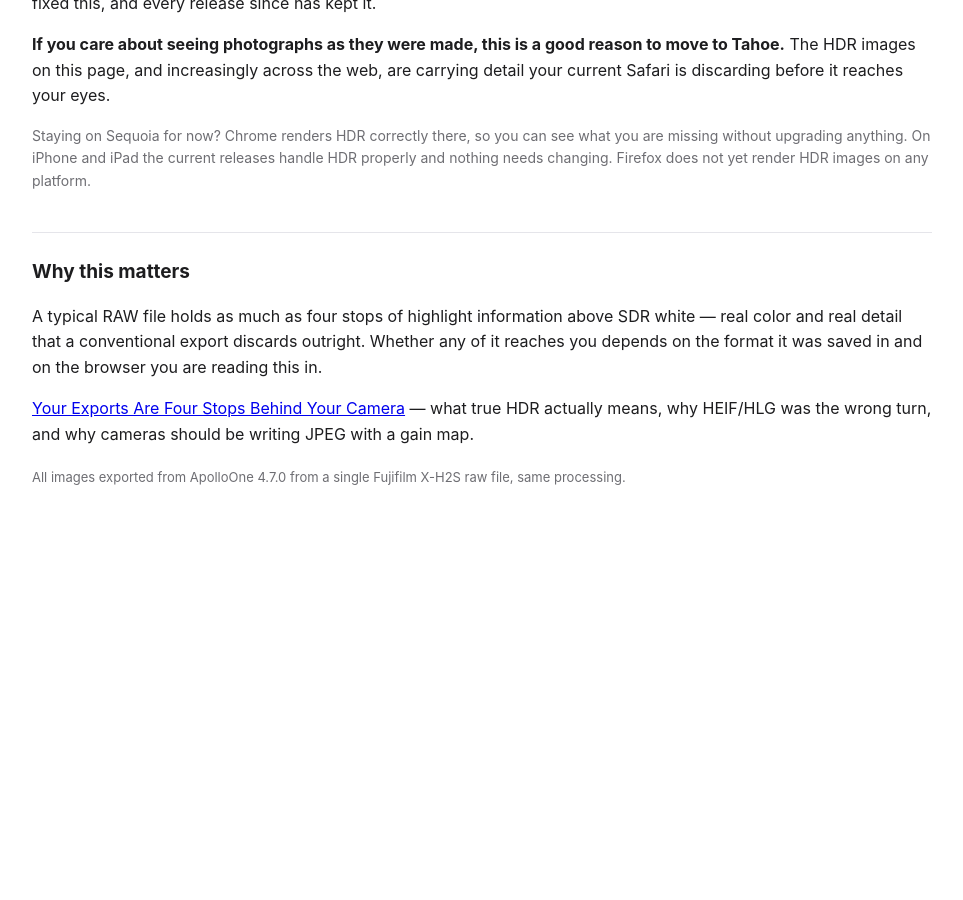
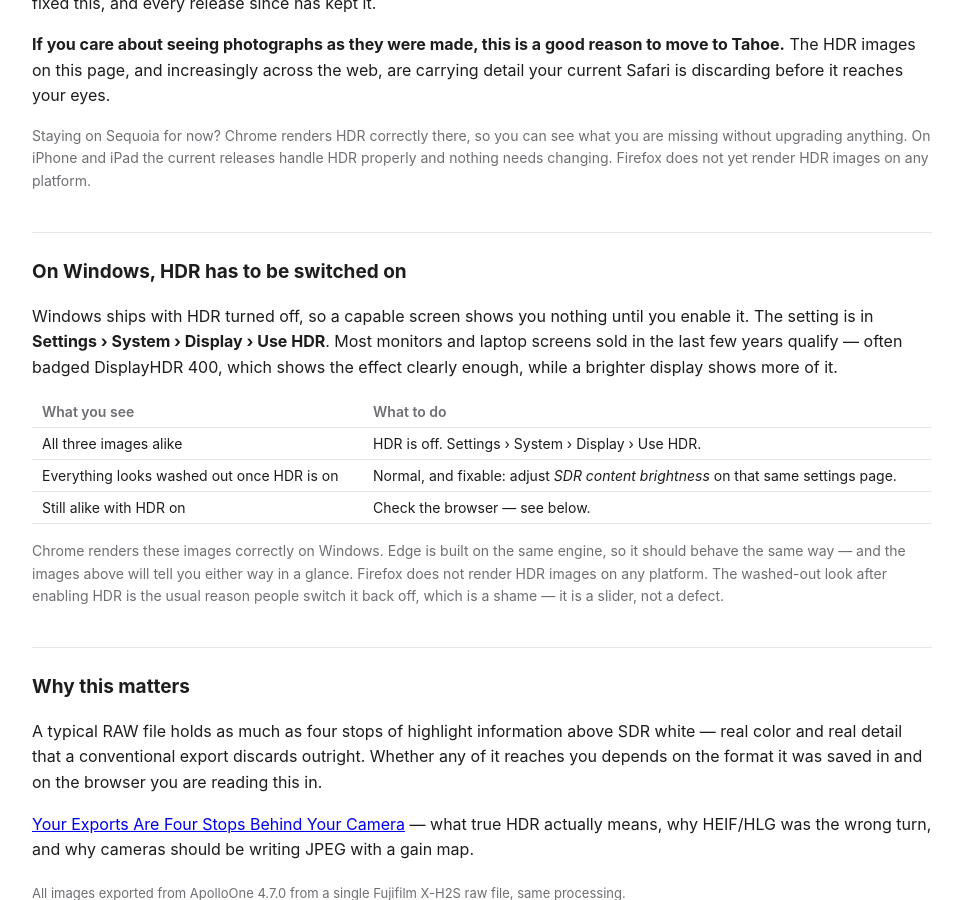
Before and after one commit to anogeissus/anogeissus.com, a Jekyll site: the page hdr-browser-test.html, which Jekyll copies as it is, in a window 1280 px wide and 900 px high, scrolled down 3814 px. Shown: the whole window, without its empty margins (158-1121 px from the left). Built offline with Jekyll 4.4.1, drawn with Linux system fonts in a browser that asks for light colours; before the commit the page ends 4382 px from its top, so only the background shows below that; some of the changed text lies outside the part shown.

Commit message:
HDR browser test: add a Windows section (enable HDR, SDR-brightness gotcha, browsers)

```diff
--- a/hdr-browser-test.html
+++ b/hdr-browser-test.html
@@ -109,8 +109,8 @@
     <table>
         <tr><th>What you see</th><th>Reading</th></tr>
         <tr><td>1 and 2 both brighter than 3</td><td>Your browser handles both HDR formats. Nothing to do.</td></tr>
-        <tr><td>All three alike</td><td>No HDR is reaching you. On a Mac this is usually the macOS version
-            rather than the browser or the screen &mdash; see below.</td></tr>
+        <tr><td>All three alike</td><td>No HDR is reaching you. On Windows, HDR is probably switched off;
+            on a Mac it is usually the macOS version rather than the browser or the screen. Both below.</td></tr>
         <tr><td>2 brighter, 1 flat</td><td>PQ works, gain maps don't. Older Chrome, or a browser that
             hasn't adopted gain maps.</td></tr>
         <tr><td>1 brighter, 2 flat</td><td>Gain maps work, PQ doesn't.</td></tr>
@@ -150,6 +150,30 @@
     </p>
 </div>
 
+<div class="test" id="windows">
+    <h2>On Windows, HDR has to be switched on</h2>
+
+    <p>Windows ships with HDR turned off, so a capable screen shows you nothing until you enable it.
+    The setting is in <strong>Settings &rsaquo; System &rsaquo; Display &rsaquo; Use HDR</strong>. Most monitors and
+    laptop screens sold in the last few years qualify &mdash; often badged DisplayHDR 400, which shows the
+    effect clearly enough, while a brighter display shows more of it.</p>
+
+    <table>
+        <tr><th>What you see</th><th>What to do</th></tr>
+        <tr><td>All three images alike</td><td>HDR is off. Settings &rsaquo; System &rsaquo; Display &rsaquo; Use HDR.</td></tr>
+        <tr><td>Everything looks washed out once HDR is on</td><td>Normal, and fixable: adjust
+            <em>SDR content brightness</em> on that same settings page.</td></tr>
+        <tr><td>Still alike with HDR on</td><td>Check the browser &mdash; see below.</td></tr>
+    </table>
+
+    <p class="cap">
+        Chrome renders these images correctly on Windows. Edge is built on the same engine, so it should
+        behave the same way &mdash; and the images above will tell you either way in a glance. Firefox does
+        not render HDR images on any platform. The washed-out look after enabling HDR is the usual reason
+        people switch it back off, which is a shame &mdash; it is a slider, not a defect.
+    </p>
+</div>
+
 <div class="test">
     <h2>Why this matters</h2>
     <p>A typical RAW file holds as much as four stops of highlight information above SDR white — real
```
